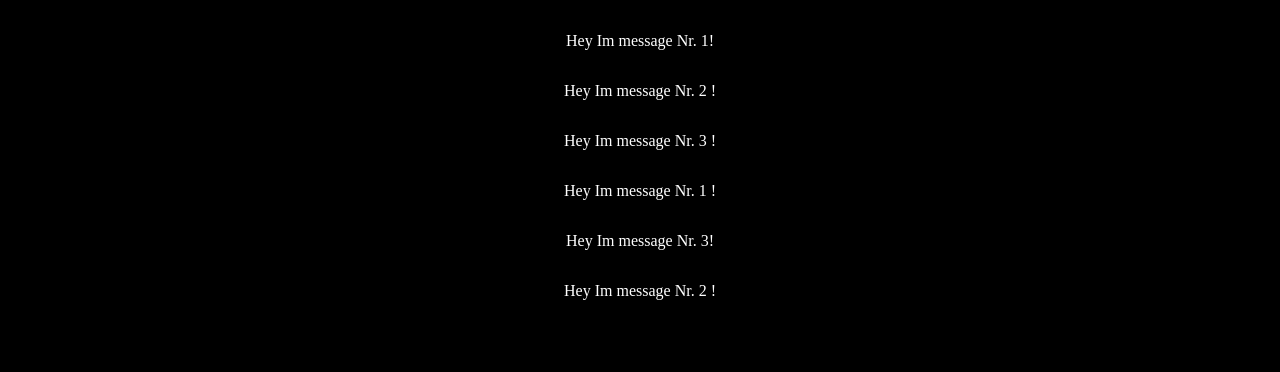
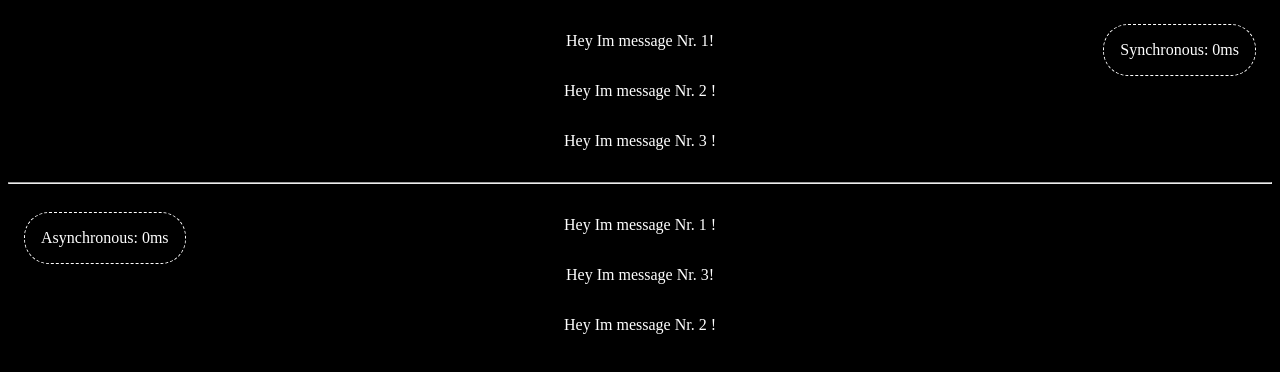
Before and after one commit to MarcoLeko/Promises-vs.-Observables, a website built with webpack: page src/index.html in a window 1280 px wide. Built offline with nearby package versions, Linux system fonts and the light colour scheme.

Commit message:
now optimized overview about performance from sync and async

```diff
--- a/src/modules/sync-vs-async.ts
+++ b/src/modules/sync-vs-async.ts
@@ -18,7 +18,7 @@ class Synchronous extends Notifications {
         const begin = window.performance.now();
         this.printMessages();
         const end = window.performance.now();
-        console.log(`Synchronous: ${(end - begin)}Milliseconds`)
+        document.body.innerHTML += `<div class="time-box sync">Synchronous: ${end - begin}ms</div>`
     }
 }
 
@@ -26,7 +26,7 @@ class Asynchronous extends Notifications {
 
     private printMessages(): void {
         this.msg('Hey Im message Nr. 1 !');
-        setTimeout(() => this.msg('Hey Im message Nr. 2 !'));
+        setTimeout(() => this.msg('Hey Im message Nr. 2 !'), 50);
         this.msg('Hey Im message Nr. 3!');
     }
 
@@ -34,7 +34,7 @@ class Asynchronous extends Notifications {
         const begin = window.performance.now();
         this.printMessages();
         const end = window.performance.now();
-        console.log(`Asynchronous: ${(end - begin)}Milliseconds`)
+        document.body.innerHTML += `<div class="time-box async">Asynchronous: ${end - begin}ms</div>`
     }
 }
 
@@ -42,4 +42,5 @@ const sync = new Synchronous();
 const async = new Asynchronous();
 
 sync.printAndTrackTime();
+document.body.innerHTML += '<hr>';
 async.printAndTrackTime();
--- a/src/styles.css
+++ b/src/styles.css
@@ -8,10 +8,23 @@ body {
     text-align: center;
 }
 
-.time-alert {
-    margin: 2em;
+.time-box {
+    position: absolute;
+    display: block;
+    margin: 1.5em;
     text-align: center;
     border: 1px dashed white;
     padding: 1em;
     border-radius: 25px;
 }
+
+.time-box.sync {
+    top: 0;
+    right: 0;
+}
+
+
+.time-box.async {
+    left: 0;
+    top: 188px;
+}
```
